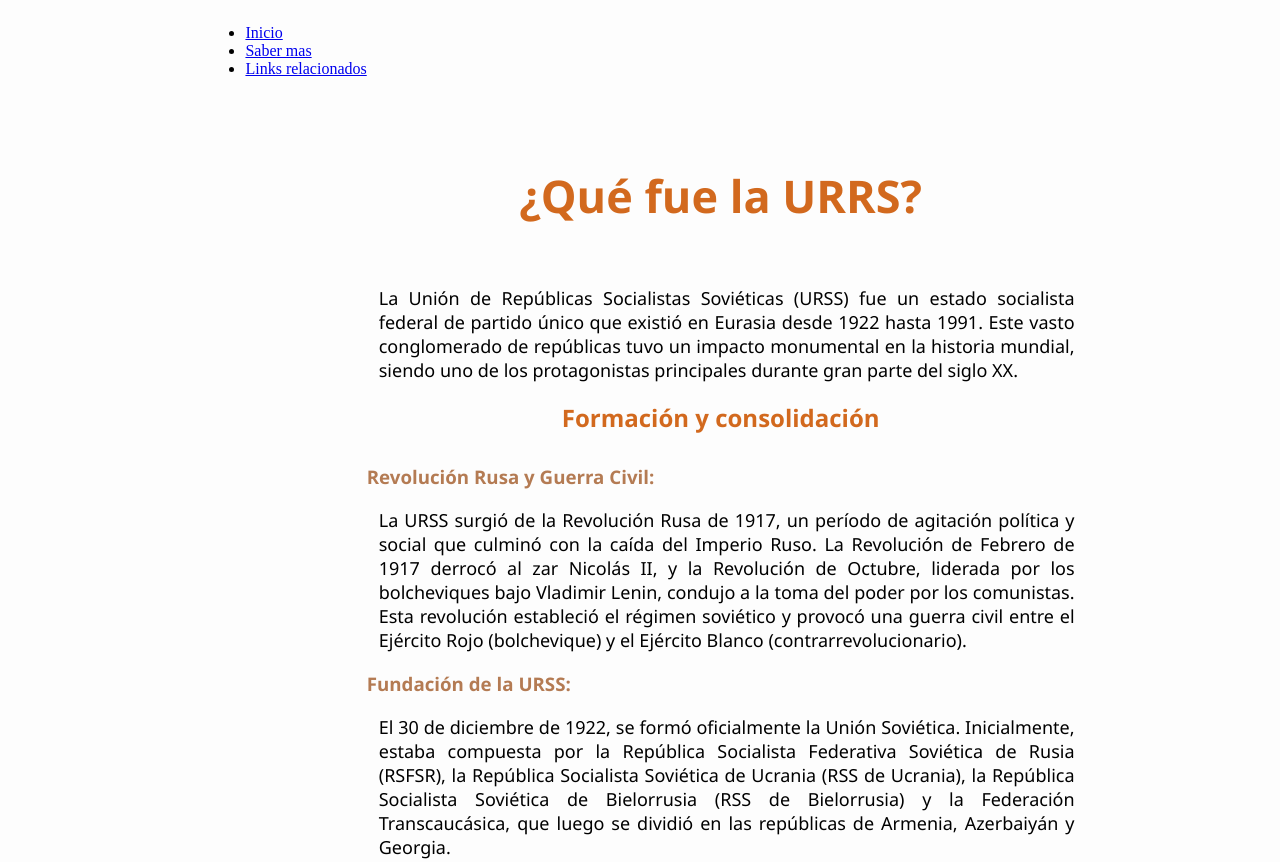
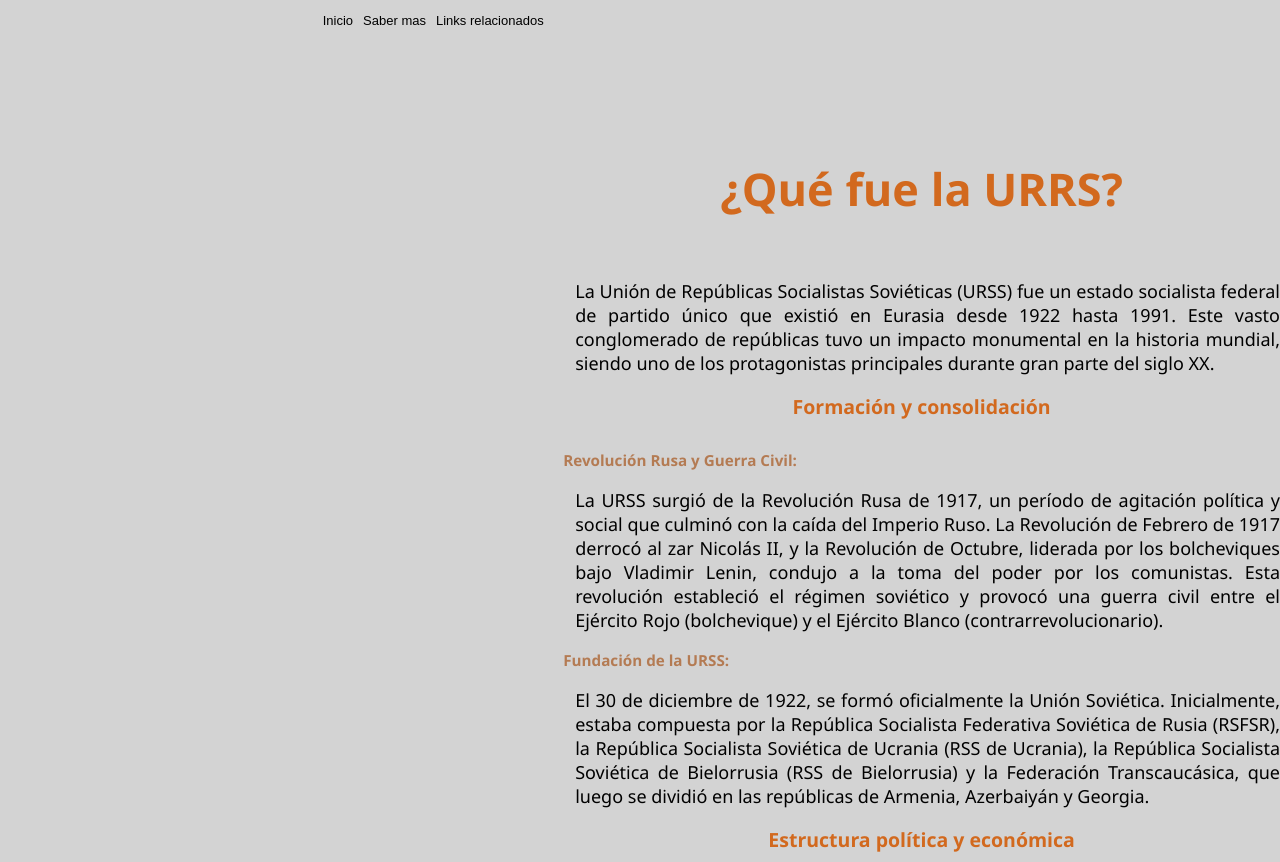
Before and after one commit to Martin-Mejia/Urss, a plain HTML site: page Desktop/Urss/index.html in a window 1280 px wide. Shown: the top 862 px of the page. Drawn offline with Linux system fonts and the light colour scheme.

Commit message:
Update styles.css

```diff
--- a/Desktop/Urss/css/styles.css
+++ b/Desktop/Urss/css/styles.css
@@ -19,6 +19,50 @@ h1{
 
     margin-bottom: 60px;
 }
+body{
+    margin: 0;
+    padding: 0;
+    font-size: 13px;
+    font-family: Arial, Helvetica, sans-serif;
+    background-color: lightgray;
+}
+a{
+    text-decoration: none;
+    cursor:pointer;
+}
+
+header{
+    width: 100%;
+    height: 60px;
+}
+header nav{
+    display:flex;
+    justify-content: flex-end;
+}
+header nav .nav-rigt-section{
+    width: 250px;
+    height: auto;
+    display: flex;
+    list-style: none;
+    justify-content: center;
+    align-items: center;
+}
+nav .nav-rigt-section a{
+    margin-right: 10px;
+    color: #000000
+}
+nav .nav-rigt-section .menu-icon{
+    background-image:url("https://www.shareicon.net/download/2016/07/04/790746_setup_512x512.png");
+    background-repeat: no-repeat;
+    background-position: center;
+    background-size: contain;
+    width: 25px;
+    height: 25px;
+}
+nav .nav-rigt-section img{
+    border-radius: 50%;
+    margin-left: 10px;
+}
 h2{
     text-align: center;
     color: chocolate;
```
